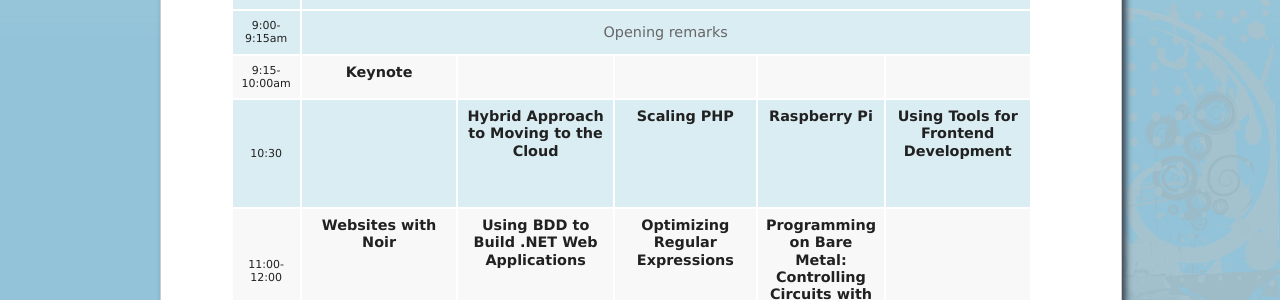
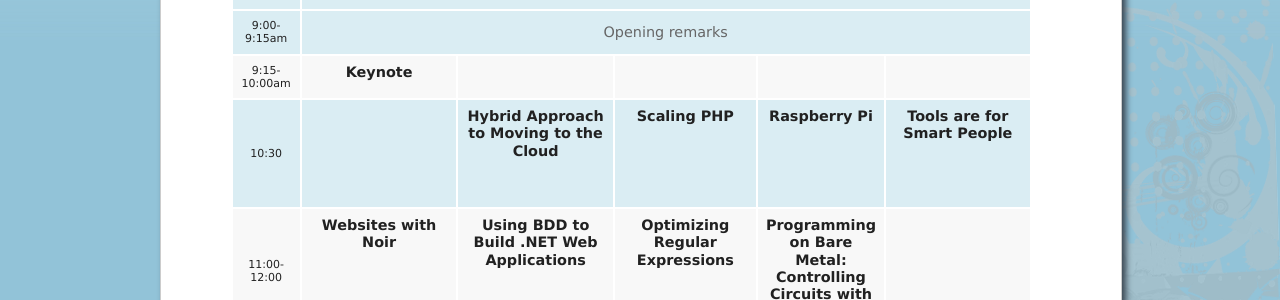
Before and after one commit to cmhcodecamp/cmhcodecamp.github.com, a Jekyll site: the page built from presentations.html, in a window 1280 px wide. Shown: the part 425-725 px from the top of the page. Built offline with Jekyll 4.4.1, drawn with Linux system fonts in a browser that asks for light colours; nearby versions of some CDN libraries.

```diff
--- a/presentations.html
+++ b/presentations.html
@@ -71,7 +71,7 @@
 							<td style="width:30%" valign="top"><strong>Scaling PHP</strong>
                             <div style="margin:4px;text-align:left!important;font-size:11px"></div></td>
 							<td style="width:30%" valign="top"><strong>Raspberry Pi</strong></td>
-							<td colspan="1" style="width:30%" valign="top"><strong>Using Tools for Frontend Development</strong></td>
+							<td colspan="1" style="width:30%" valign="top"><strong>Tools are for Smart People</strong></td>
 						</tr>
 						<tr class="even">
 							<td class="time-col">11:00-12:00</td>
```
Also changed, not shown: 1 other file.
